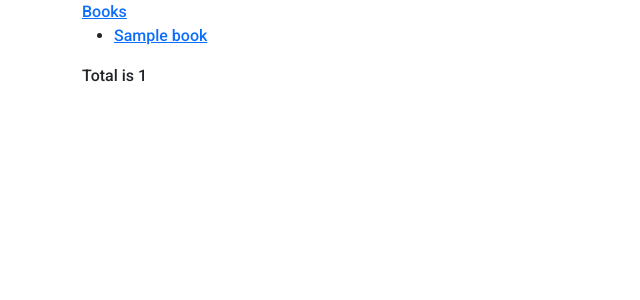
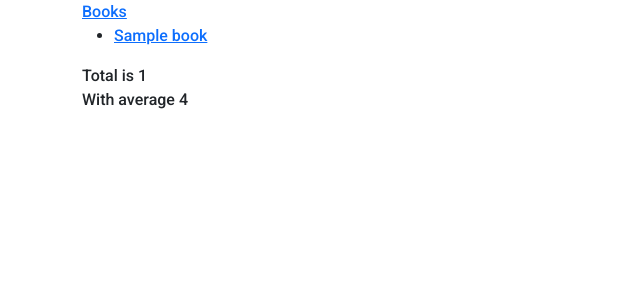
Before and after one commit to mustafaelagamey/learning_django, a Django app: template books/templates/books/listing.html in a window 1280 px wide. Shown: the top 300 px of the page, without its empty margins (0-640 px from the left). Run offline with Django 3.2, Linux system fonts and the light colour scheme; the template is opened without the code that fills it: most values are stand-ins (such as "Sample title", 1, 10 or a date in 2020).

Commit message:
Feat-81: using DB aggregate fn like average

```diff
--- a/books/templates/books/listing.html
+++ b/books/templates/books/listing.html
@@ -12,5 +12,5 @@
 
         {% endfor %}
     </ul>
-    <p>Total is {{ count }}</p>
+    <p>Total is {{ count }} <br> With average {{ avg_rating }}</p>
 {% endblock %}
--- a/books/views.py
+++ b/books/views.py
@@ -1,4 +1,5 @@
 from books.models import Book
+from django.db.models import Avg
 from django.shortcuts import render
 
 # Create your views here.
@@ -7,9 +8,11 @@ from django.shortcuts import render
 def listing(request):
     books = Book.objects.all()
     count = Book.objects.count()
+    avg_rating = books.aggregate(Avg("rating"))
     context = {
         'books': books,
         'count': count,
+        'avg_rating':avg_rating['rating__avg']
     }
     return render(request, 'books/listing.html',context=context)
 
```
Also changed, not shown: README.md.
